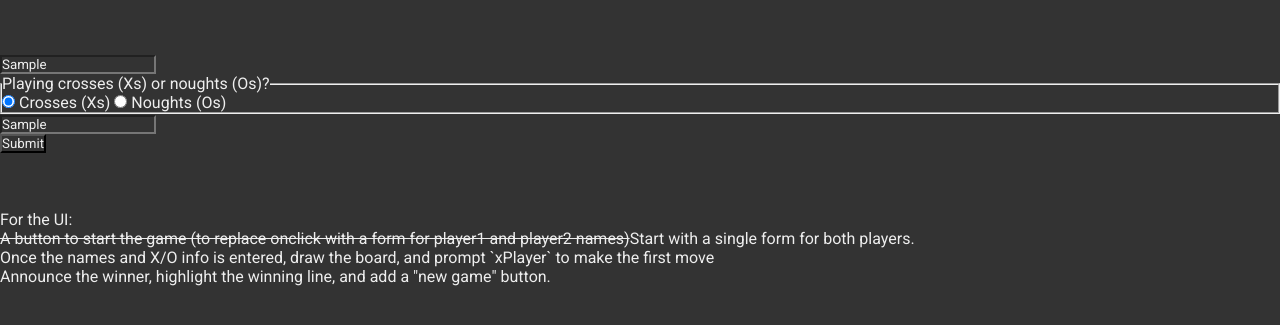
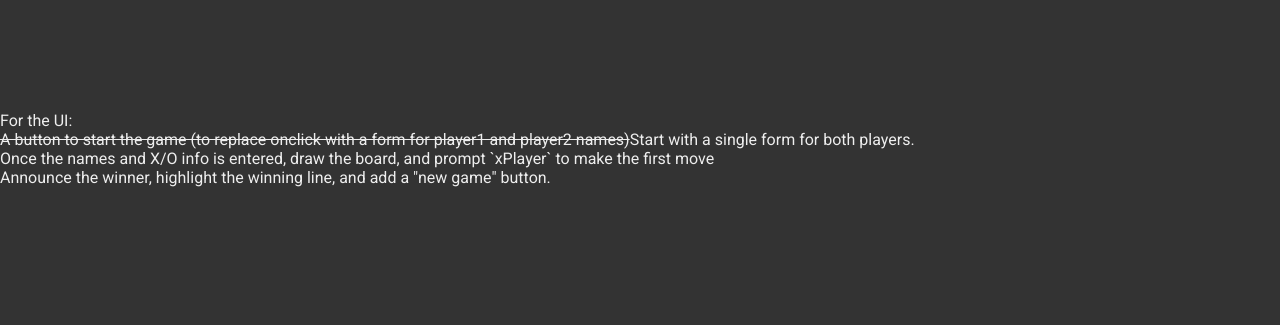
Before and after one commit to xxh296/tic-tac-toe_js, a plain HTML site: page index.html in a window 1280 px wide. Both pictures are taken after typing "Sample", "Sample" into the empty fields and a click on the button "Submit". Shown: the part 41-366 px from the top of the page. Drawn offline with Linux system fonts and the light colour scheme.

Commit message:
Add form removal upon player data creation * Added `formPlayers.remove();` to `gameController` (as the form needs to be replaced with the gameboard).

```diff
--- a/script.js
+++ b/script.js
@@ -8,21 +8,6 @@ const createPlayer = (function () {
         if (count >= 2) {
             console.log("Only 2 players can be created.");
         }
-
-        // if (count === 0) {
-        //     // First player chooses freely
-        //     if (xOrO !== "X" && xOrO !== "O") {
-        //         console.log("First player must choose either 'X' or 'O'.");
-        //     }
-        //     firstChoice = xOrO;
-        //     console.log("You just chose '" + firstChoice + "'.")
-        // } else {
-        //     // Automatically assign the opposite symbol to the second player
-        //     xOrO = firstChoice === "X" ? "O" : "X";
-        //     if (count === 1){
-        //         console.log("'" + xOrO + "' was assigned successfully.")
-        //     }
-        // }
 
         count++;
         return { name, xOrO };
@@ -99,51 +84,15 @@ const play = (function () {
 
 })();
 
-// gameController
-//
-
-
-/*
-
-const gameController = (function(){
-    // create players
-    let player1 = createPlayer(document.querySelector('#input-first-player').value, document.querySelector('input[name="response-player1"]:checked').value);
-
-    // xOrO for player2 depends on player1's xOrO
-    let secondXorO = "";
-    if (player1.xOrO === "X"){
-        secondXorO = "O";
-    } else {
-        secondXorO = "X";
-    }
-    let player2 = createPlayer(document.querySelector('#input-second-player').value, secondXorO);
-
-    let latestMove = "X";
-
-    // form-players
-    const formPlayers = document.querySelector("#form-players");
-    formPlayers.addEventListener("submit", (event) => {
-        event.preventDefault();
-    });
-
-    return {player1, player2,  }; // TODO: check, if access from higher scope is needed
-})();
-
-*/
-
-
-
 let player1 = null;
 let player2 = null;
 
 
 const gameController = (function(){
 
-    // form-players
     const formPlayers = document.querySelector("#form-players");
     formPlayers.addEventListener("submit", (event) => {
         event.preventDefault();
-
         player1 = createPlayer(document.querySelector('#input-first-player').value, document.querySelector('input[name="response-player1"]:checked').value);
 
     // xOrO for player2 depends on player1's xOrO
@@ -153,7 +102,9 @@ const gameController = (function(){
     } else {
         secondXorO = "X";
     }
+
     player2 = createPlayer(document.querySelector('#input-second-player').value, secondXorO);
+    formPlayers.remove();
     });
 
      return {player1, player2}
```
Also changed, not shown: index.html (+0 -2 lines).
